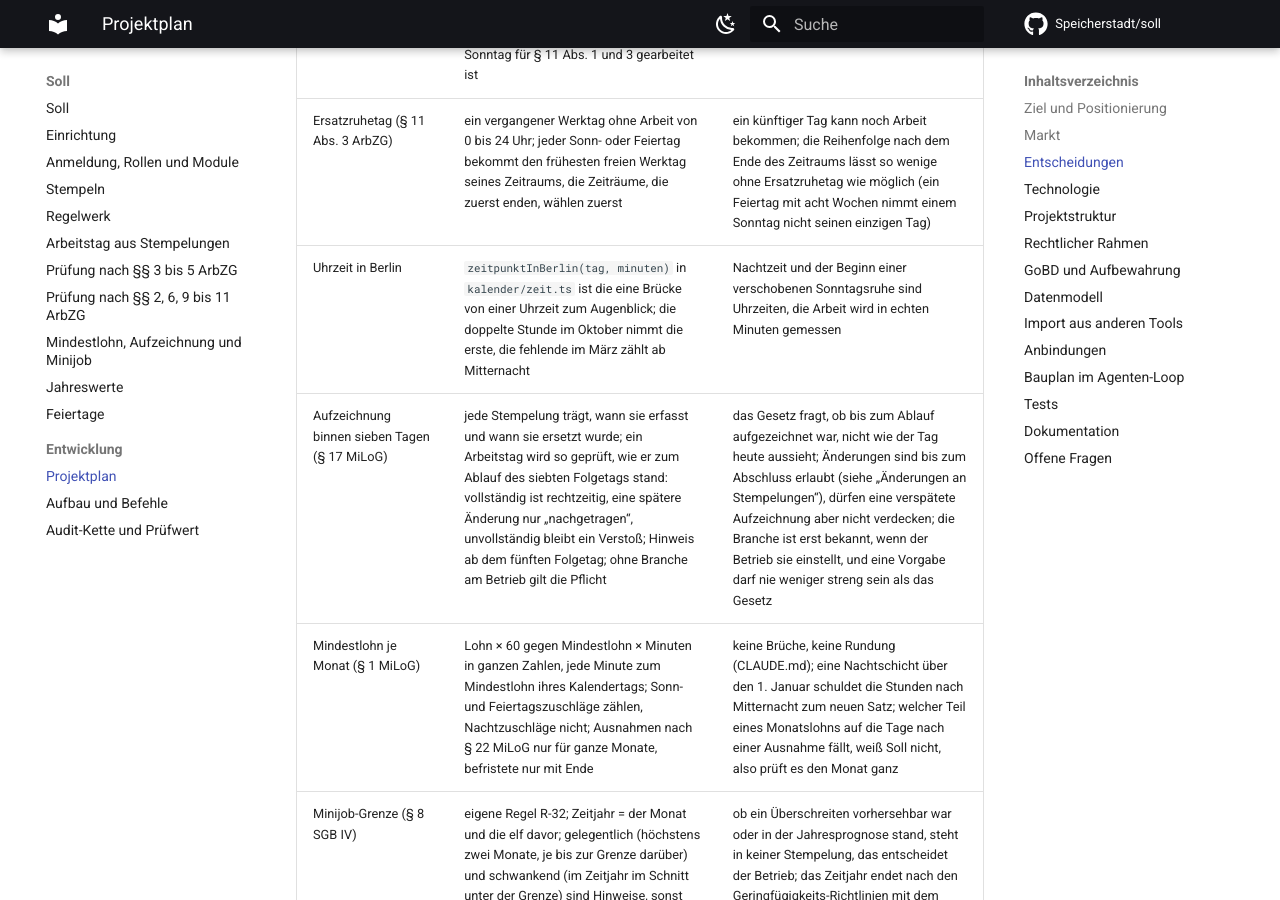
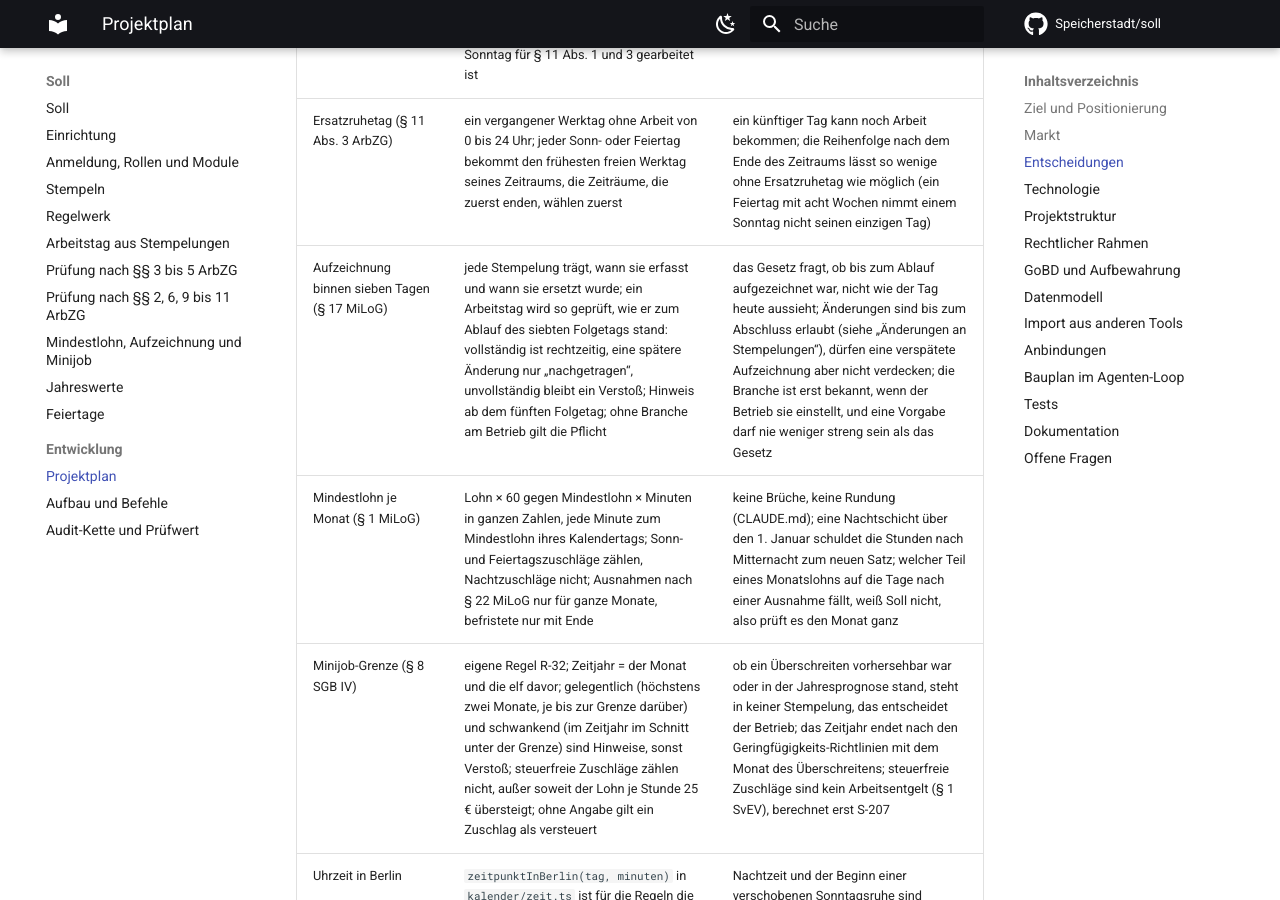
Before and after one commit to Speicherstadt/soll, an MkDocs documentation site: the page built from docs/plan.md, in a window 1280 px wide and 900 px high, scrolled down 7632 px. Built offline with MkDocs 1.6.1 and Material for MkDocs 9.7.7, drawn with Linux system fonts in a browser that asks for light colours; comment, search, counter and statistics services are not loaded.

Commit message:
fix: drop the stale row "Uhrzeit in Berlin" the merge kept in docs/plan.md
main's version names eingabeInBerlin and stays; the S-204 copy predates it.

Co-Authored-By: Claude Opus 5.5 <noreply@anthropic.com>
Claude-Session: https://claude.ai/code/session_01Y3rdfb3WLu6eQFD5t9ebz6

```diff
--- a/docs/plan.md
+++ b/docs/plan.md
@@ -96,7 +96,6 @@ Der Loop entscheidet danach und trägt neue Entscheidungen hier mit Grund ein.
 | Ausgleich für Nachtarbeitnehmer (§ 6 Abs. 2 ArbZG) | Kalendermonat oder vier Wochen (28 Tage lückenlos ab dem Beginn am Betrieb, Vorgabe 1.1.2026), ohne Wahl wie in § 3 nur, wenn beide Arten überschritten sind; geprüft werden Zeiträume mit einem Nachtarbeitstag als Nachtarbeitnehmer, bei Wechselschicht jeder | dieselbe Lesart wie beim Ausgleichszeitraum nach § 3 (S-202); § 6 Abs. 2 Satz 3 verweist Zeiträume ohne Nachtarbeit auf § 3 |
 | Sonn- und Feiertagsruhe (§§ 9 bis 11 ArbZG) | die Ruhe ist 0 bis 24 Uhr Uhrzeit am Standort, eine Verschiebung nach § 9 Abs. 2 rückt Beginn und Ende um die Uhrzeit, die Ruhe dauert dann mindestens 24 echte Stunden (im März 24 statt 23, im Oktober 25); Ausnahmen nach § 10 Abs. 1, § 10 Abs. 3 und § 13 sind Einstellungen (Vorgabe: keine), eine ungültige Einstellung erlaubt nichts; dieselbe Ruhe entscheidet, ob ein Sonntag für § 11 Abs. 1 und 3 gearbeitet ist | eine Einstellung, die Soll nicht kennt, darf nie mehr erlauben als das Gesetz; eine Messung für drei Regeln, keine doppelte Wahrheit; § 9 Abs. 2 nennt „die auf den Beginn der Ruhezeit folgenden 24 Stunden“ als Bedingung und erlaubt, „Beginn oder Ende“ nur „um bis zu sechs Stunden“ zu verlegen: ein Ende nach genau 24 Stunden läge am 25.10. sieben Stunden früher (Review von PR #13) |
 | Ersatzruhetag (§ 11 Abs. 3 ArbZG) | ein vergangener Werktag ohne Arbeit von 0 bis 24 Uhr; jeder Sonn- oder Feiertag bekommt den frühesten freien Werktag seines Zeitraums, die Zeiträume, die zuerst enden, wählen zuerst | ein künftiger Tag kann noch Arbeit bekommen; die Reihenfolge nach dem Ende des Zeitraums lässt so wenige ohne Ersatzruhetag wie möglich (ein Feiertag mit acht Wochen nimmt einem Sonntag nicht seinen einzigen Tag) |
-| Uhrzeit in Berlin | `zeitpunktInBerlin(tag, minuten)` in `kalender/zeit.ts` ist die eine Brücke von einer Uhrzeit zum Augenblick; die doppelte Stunde im Oktober nimmt die erste, die fehlende im März zählt ab Mitternacht | Nachtzeit und der Beginn einer verschobenen Sonntagsruhe sind Uhrzeiten, die Arbeit wird in echten Minuten gemessen |
 | Aufzeichnung binnen sieben Tagen (§ 17 MiLoG) | jede Stempelung trägt, wann sie erfasst und wann sie ersetzt wurde; ein Arbeitstag wird so geprüft, wie er zum Ablauf des siebten Folgetags stand: vollständig ist rechtzeitig, eine spätere Änderung nur „nachgetragen“, unvollständig bleibt ein Verstoß; Hinweis ab dem fünften Folgetag; ohne Branche am Betrieb gilt die Pflicht | das Gesetz fragt, ob bis zum Ablauf aufgezeichnet war, nicht wie der Tag heute aussieht; Änderungen sind bis zum Abschluss erlaubt (siehe „Änderungen an Stempelungen“), dürfen eine verspätete Aufzeichnung aber nicht verdecken; die Branche ist erst bekannt, wenn der Betrieb sie einstellt, und eine Vorgabe darf nie weniger streng sein als das Gesetz |
 | Mindestlohn je Monat (§ 1 MiLoG) | Lohn × 60 gegen Mindestlohn × Minuten in ganzen Zahlen, jede Minute zum Mindestlohn ihres Kalendertags; Sonn- und Feiertagszuschläge zählen, Nachtzuschläge nicht; Ausnahmen nach § 22 MiLoG nur für ganze Monate, befristete nur mit Ende | keine Brüche, keine Rundung (CLAUDE.md); eine Nachtschicht über den 1. Januar schuldet die Stunden nach Mitternacht zum neuen Satz; welcher Teil eines Monatslohns auf die Tage nach einer Ausnahme fällt, weiß Soll nicht, also prüft es den Monat ganz |
 | Minijob-Grenze (§ 8 SGB IV) | eigene Regel R-32; Zeitjahr = der Monat und die elf davor; gelegentlich (höchstens zwei Monate, je bis zur Grenze darüber) und schwankend (im Zeitjahr im Schnitt unter der Grenze) sind Hinweise, sonst Verstoß; steuerfreie Zuschläge zählen nicht, außer soweit der Lohn je Stunde 25 € übersteigt; ohne Angabe gilt ein Zuschlag als versteuert | ob ein Überschreiten vorhersehbar war oder in der Jahresprognose stand, steht in keiner Stempelung, das entscheidet der Betrieb; das Zeitjahr endet nach den Geringfügigkeits-Richtlinien mit dem Monat des Überschreitens; steuerfreie Zuschläge sind kein Arbeitsentgelt (§ 1 SvEV), berechnet erst S-207 |
```
